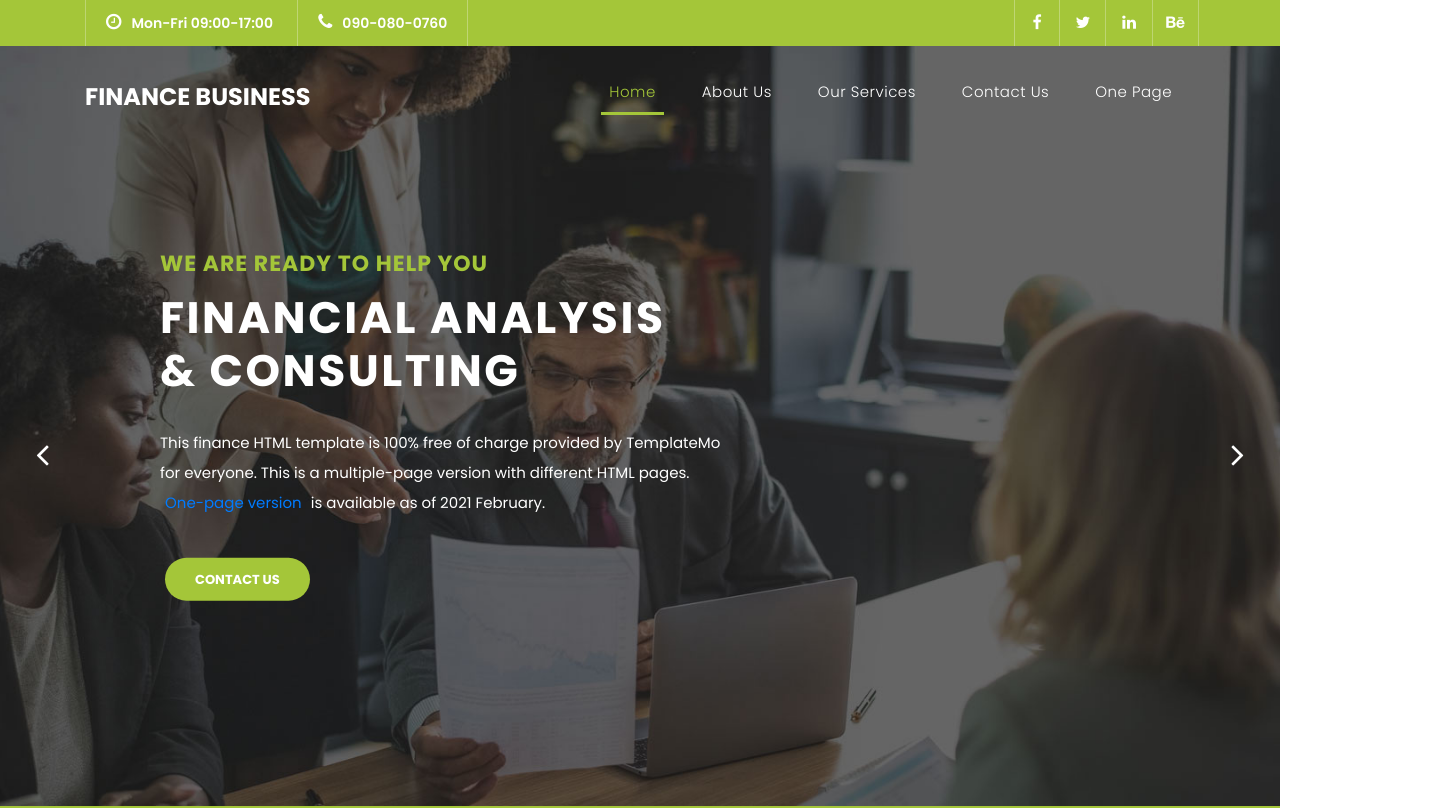
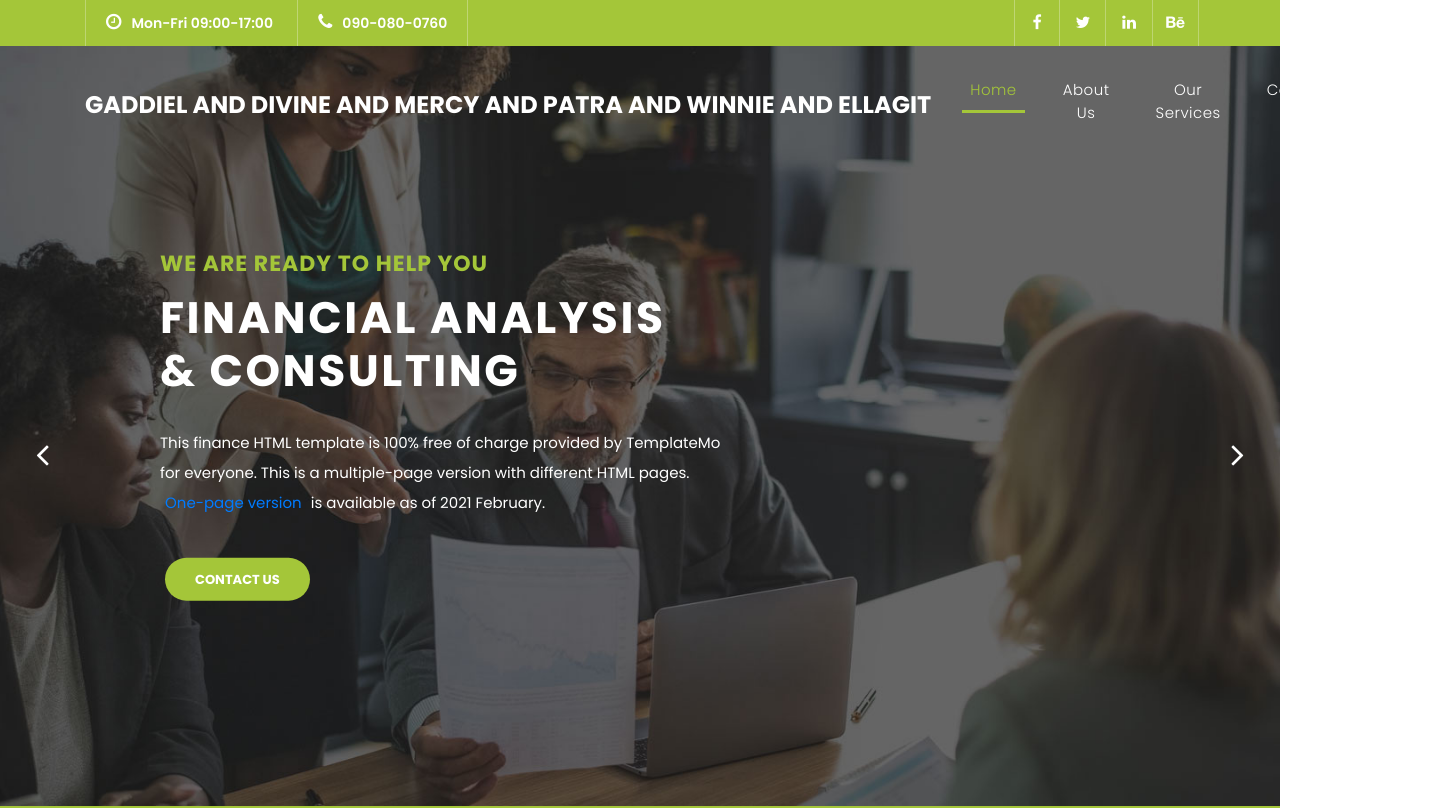
Before and after one commit to andriemedia/class, a plain HTML site: page index.html in a window 1280 px wide. Shown: the top 808 px of the page, 1440 px wide, since content can reach past the window. Drawn offline with Linux system fonts and the light colour scheme.

```diff
--- a/index.html
+++ b/index.html
@@ -64,7 +64,7 @@ https://templatemo.com/tm-545-finance-business
     <header class="">
       <nav class="navbar navbar-expand-lg">
         <div class="container">
-          <a class="navbar-brand" href="index.html"><h2>Finance Business</h2></a>
+          <a class="navbar-brand" href="index.html"><h2>Gaddiel and Divine and Mercy and Patra and Winnie and Ellagit</h2></a>
           <button class="navbar-toggler" type="button" data-toggle="collapse" data-target="#navbarResponsive" aria-controls="navbarResponsive" aria-expanded="false" aria-label="Toggle navigation">
             <span class="navbar-toggler-icon"></span>
           </button>
```
